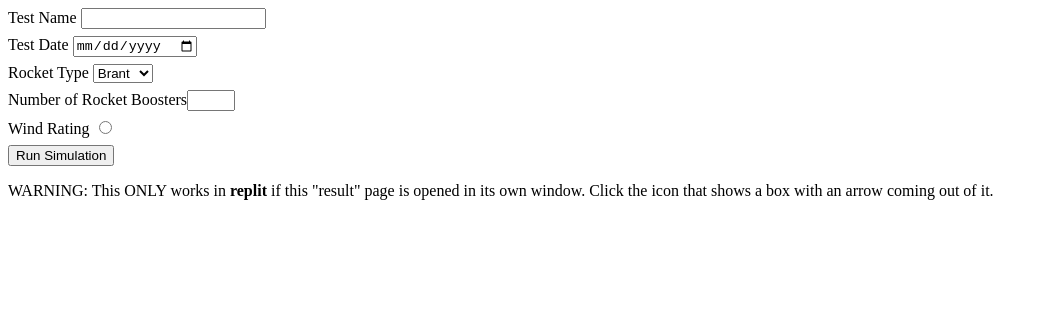
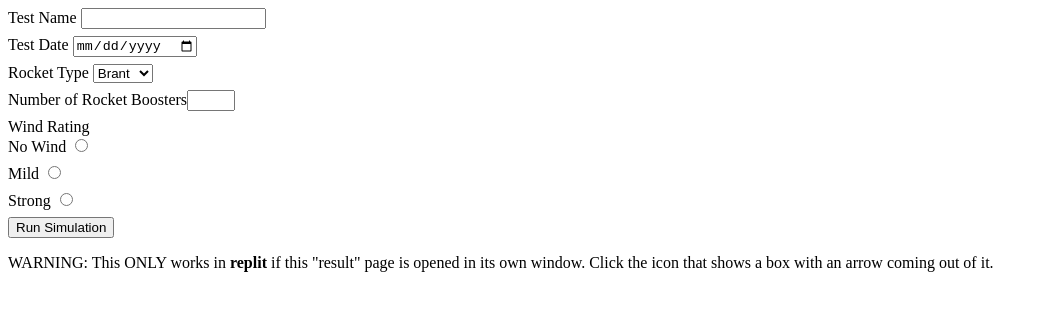
Before and after one commit to pizzadancer/Exercises-rocket-simulation, a plain HTML site: page index.html in a window 1280 px wide. Shown: the whole page, without its empty margins (0-1048 px from the left). Drawn offline with Linux system fonts and the light colour scheme.

Commit message:
windRating radios finished

```diff
--- a/index.html
+++ b/index.html
@@ -27,7 +27,12 @@
       </select>
     </label>
     <label>Number of Rocket Boosters<input type="number" name="boosterCount" min="1" max="9" /> </label>
-    <label>Wind Rating <input type="radio" name="windRating" /></label>
+    Wind Rating
+    <label>No Wind <input type="radio" name="windRating" value="0" /></label>
+    <label>Mild <input type="radio" name="windRating" value="10" /></label>
+    <label>Strong <input type="radio" name="windRating" value="20" /></label>
+
+    <!-- No Wind: with value 0, Mild: with value 10, Strong: with value 20 -->
     <button>Run Simulation</button>
   </form>
   <!-- Add a <label> and <input> for Test Name to the <form>. -->
```
